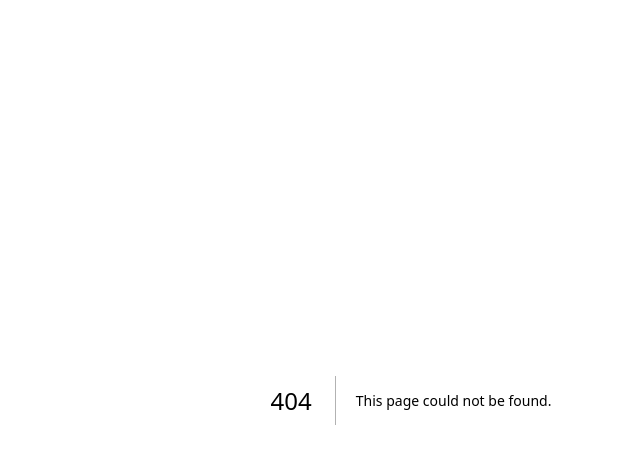
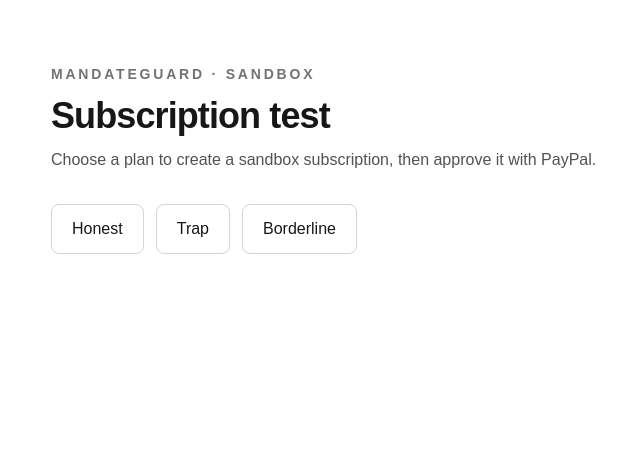
Before and after one commit to shreyav2107/MandateGuard-paypal-hackathon, a Next.js app: page /dev-test in a window 1280 px wide. Before the commit this address had no page. Shown: the top 464 px of the page, without its empty margins (229-869 px from the left). Built offline with nearby package versions, Linux system fonts and the light colour scheme.

Commit message:
A5: client-id route, create-subscription and status check

```diff
--- /dev/null
+++ b/app/api/client-id/route.ts
@@ -0,0 +1,3 @@
+export async function GET() {
+  return Response.json({ clientId: process.env.PAYPAL_CLIENT_ID });
+}
--- /dev/null
+++ b/app/api/dev/create-subscription/route.ts
@@ -0,0 +1,42 @@
+import { PLANS } from "@/lib/plans";
+import { paypal } from "@/lib/paypal";
+
+export async function POST(request: Request) {
+  let body: unknown;
+
+  try {
+    body = await request.json();
+  } catch {
+    return Response.json({ error: "Invalid JSON body" }, { status: 400 });
+  }
+
+  if (
+    typeof body !== "object" ||
+    body === null ||
+    !("planKey" in body) ||
+    typeof body.planKey !== "string"
+  ) {
+    return Response.json({ error: "Invalid plan key" }, { status: 400 });
+  }
+
+  const plan = PLANS.find((candidate) => candidate.key === body.planKey);
+  if (!plan) {
+    return Response.json({ error: "Invalid plan key" }, { status: 400 });
+  }
+
+  const planId = process.env[plan.envId];
+  if (!planId) {
+    return Response.json({ error: "Plan is not configured" }, { status: 500 });
+  }
+
+  try {
+    const data = await paypal<{ id: string }>("/v1/billing/subscriptions", {
+      method: "POST",
+      headers: { Prefer: "return=representation" },
+      body: JSON.stringify({ plan_id: planId }),
+    });
+    return Response.json({ subscriptionId: data.id });
+  } catch {
+    return Response.json({ error: "Unable to create subscription" }, { status: 502 });
+  }
+}
--- /dev/null
+++ b/app/api/dev/subscription/[id]/route.ts
@@ -0,0 +1,19 @@
+import { paypal } from "@/lib/paypal";
+
+export async function GET(
+  _request: Request,
+  { params }: { params: Promise<{ id: string }> },
+) {
+  const { id } = await params;
+  const data = await paypal<{
+    id: string;
+    status: string;
+    plan_id: string;
+  }>(`/v1/billing/subscriptions/${encodeURIComponent(id)}`);
+
+  return Response.json({
+    id: data.id,
+    status: data.status,
+    plan_id: data.plan_id,
+  });
+}
--- /dev/null
+++ b/app/dev-test/page.tsx
@@ -0,0 +1,95 @@
+"use client";
+
+import { useState } from "react";
+import PayPalSubscribe from "@/components/PayPalSubscribe";
+
+type PlanKey = "honest" | "trap" | "borderline";
+
+type CreateSubscriptionResponse = {
+  subscriptionId?: string;
+  error?: string;
+};
+
+const plans: { key: PlanKey; label: string }[] = [
+  { key: "honest", label: "honest" },
+  { key: "trap", label: "trap" },
+  { key: "borderline", label: "borderline" },
+];
+
+export default function DevTestPage() {
+  const [subscriptionId, setSubscriptionId] = useState<string | null>(null);
+  const [approvedSubscriptionId, setApprovedSubscriptionId] = useState<string | null>(null);
+  const [loadingPlan, setLoadingPlan] = useState<PlanKey | null>(null);
+  const [error, setError] = useState<string | null>(null);
+
+  async function createSubscription(planKey: PlanKey) {
+    setLoadingPlan(planKey);
+    setSubscriptionId(null);
+    setApprovedSubscriptionId(null);
+    setError(null);
+
+    try {
+      const response = await fetch("/api/dev/create-subscription", {
+        method: "POST",
+        headers: { "Content-Type": "application/json" },
+        body: JSON.stringify({ planKey }),
+      });
+      const data = (await response.json()) as CreateSubscriptionResponse;
+
+      if (!response.ok || !data.subscriptionId) {
+        throw new Error(data.error ?? "Unable to create subscription");
+      }
+
+      setSubscriptionId(data.subscriptionId);
+    } catch (reason) {
+      setError(reason instanceof Error ? reason.message : "Unable to create subscription");
+    } finally {
+      setLoadingPlan(null);
+    }
+  }
+
+  return (
+    <main className="mx-auto flex w-full max-w-3xl flex-col gap-8 px-6 py-16">
+      <header className="flex flex-col gap-3">
+        <p className="text-sm font-semibold uppercase tracking-[0.2em] text-neutral-500">
+          MandateGuard · Sandbox
+        </p>
+        <h1 className="text-4xl font-semibold tracking-tight">Subscription test</h1>
+        <p className="max-w-2xl text-neutral-600">
+          Choose a plan to create a sandbox subscription, then approve it with PayPal.
+        </p>
+      </header>
+
+      <section className="flex flex-wrap gap-3" aria-label="Choose a plan">
+        {plans.map((plan) => (
+          <button
+            key={plan.key}
+            type="button"
+            onClick={() => void createSubscription(plan.key)}
+            disabled={loadingPlan !== null}
+            className="rounded-lg border border-neutral-300 px-5 py-3 font-medium capitalize transition hover:border-neutral-900 disabled:cursor-wait disabled:opacity-60"
+          >
+            {loadingPlan === plan.key ? "Creating…" : plan.key}
+          </button>
+        ))}
+      </section>
+
+      {error && <p role="alert" className="text-sm text-red-700">{error}</p>}
+
+      {subscriptionId && (
+        <section className="flex flex-col gap-3 rounded-xl border border-neutral-200 p-6">
+          <h2 className="text-xl font-semibold">Approve with PayPal</h2>
+          <PayPalSubscribe
+            getSubscriptionId={() => Promise.resolve({ subscriptionId })}
+            onApproved={setApprovedSubscriptionId}
+          />
+          {approvedSubscriptionId && (
+            <p className="text-sm text-neutral-700">
+              Approved subscription ID: <code>{approvedSubscriptionId}</code>
+            </p>
+          )}
+        </section>
+      )}
+    </main>
+  );
+}
--- /dev/null
+++ b/components/PayPalSubscribe.tsx
@@ -0,0 +1,37 @@
+"use client";
+import Script from "next/script";
+import { useRef, useState } from "react";
+
+declare global { interface Window { paypal: any } }
+
+export default function PayPalSubscribe({ getSubscriptionId, onApproved }: {
+  getSubscriptionId: () => Promise<{ subscriptionId: string }>;
+  onApproved: (subscriptionId: string) => void;
+}) {
+  const btn = useRef<HTMLElement>(null);
+  const [ready, setReady] = useState(false);
+
+  async function init() {
+    const { clientId } = await (await fetch("/api/client-id")).json();
+    const sdk = await window.paypal.createInstance({ clientId, components: ["paypal-subscriptions"], pageType: "checkout" });
+    const methods = await sdk.findEligibleMethods({ paymentFlow: "RECURRING_PAYMENT", currencyCode: "USD" });
+    if (!methods.isEligible("paypal")) return;
+    const session = sdk.createPayPalSubscriptionPaymentSession({
+      onApprove: (data: any) => onApproved(data.subscriptionId),
+      onCancel: () => console.log("buyer cancelled"),
+      onError: (e: any) => console.error(e?.code, e?.message),
+    });
+    btn.current?.addEventListener("click", () => {
+      // IMPORTANT: no `await` before session.start, or the browser blocks the popup
+      session.start({ presentationMode: "auto" }, getSubscriptionId());
+    });
+    setReady(true);
+  }
+
+  return (
+    <>
+      <Script src="https://www.sandbox.paypal.com/web-sdk/v6/core" onLoad={init} />
+      <paypal-button ref={btn as any} type="subscribe" hidden={!ready}></paypal-button>
+    </>
+  );
+}
--- /dev/null
+++ b/types/paypal.d.ts
@@ -0,0 +1,8 @@
+import "react";
+declare module "react" {
+  namespace JSX {
+    interface IntrinsicElements {
+      "paypal-button": React.DetailedHTMLProps<React.HTMLAttributes<HTMLElement>, HTMLElement> & { type?: string };
+    }
+  }
+}
```
